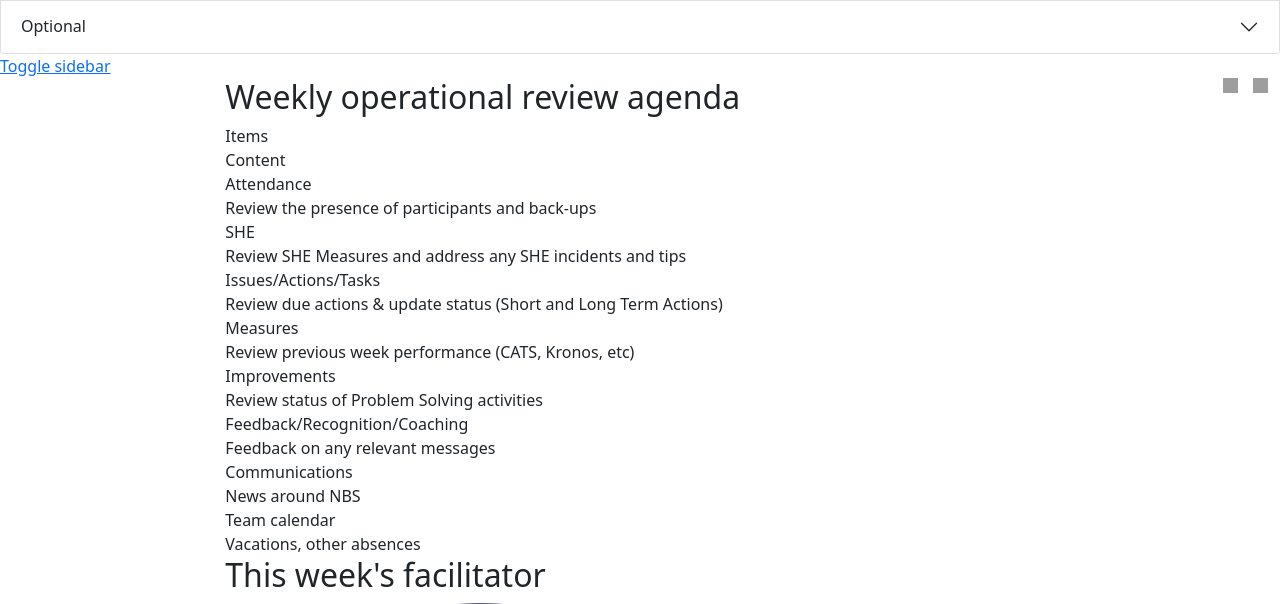
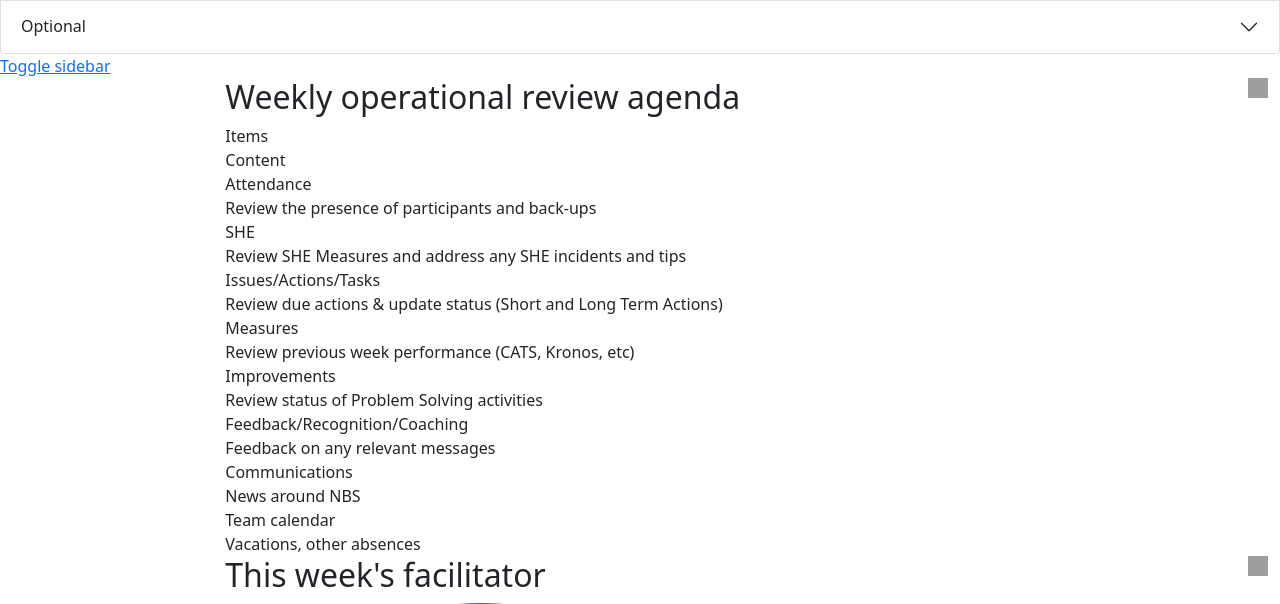
Before and after one commit to VDyordyak/WORDashboard, a Django app: page / in a window 1280 px wide. Shown: the part 695-1299 px from the top of the page. Run offline with Django 3.2, Linux system fonts and the light colour scheme; a user stored in the database is signed in; data comes from the database, SQL or seed files in the repository; both versions use the stored data as it was after the commit; some libraries are stand-ins or nearby versions; grey boxes are pictures that could not be loaded.

Commit message:
fixing configurations

```diff
--- a/authapp/templates/account/agenda-facilitators.html
+++ b/authapp/templates/account/agenda-facilitators.html
@@ -1,4 +1,26 @@
+{% load static %}
 <div class="facilitators">
+    <div class="more-settings">
+        {% if not wor_leader_peresent %}
+            {% if request.user == week_role.wor_engager %}
+                <img class="more-settings-icon" src="{% static '/img/settings.png' %}">
+                <div class="settings-dropdown">
+                    <ul class="setting-list">
+                        {% csrf_token %}
+                        <li class="setting-item meeting-start"><a href="">Become WOR leader</a> </li>
+                    </ul>
+                </div>
+            {% elif not wor_engager_peresent %}
+                <img class="more-settings-icon" src="{% static '/img/settings.png' %}">
+                <div class="settings-dropdown">
+                    <ul class="setting-list">
+                        {% csrf_token %}
+                        <li class="setting-item meeting-start"><a href="">Become WOR leader</a> </li>
+                    </ul>
+                </div>
+            {% endif %}
+        {% endif %}
+    </div>
     <h2 class="page-title">This week's facilitator</h2>
     <div class="user_description" style="margin-bottom: 56px;">
         <div class="user_information_block">
--- a/authapp/templates/account/agenda.html
+++ b/authapp/templates/account/agenda.html
@@ -7,12 +7,12 @@
 
 {% block content %}
 <style>
-    .more-settings{
+    .more-settings, .confetti-block{
         display: flex;
         justify-content: flex-end;
         float: right;
         position: relative;
-        width: 30%;
+        width: 45%;
     }
     .more-settings .settings-dropdown {
         display: none;
@@ -39,38 +39,18 @@
         text-decoration: none;
         color: inherit;
     }
-    .more-settings img{
-        width: 15px;
-        height: 15px;
+    .more-settings img, .confetti-block img{
+        width: 20px;
+        height: 20px;
     }
     .more-settings .confetti{
         margin-left: 15px;
     }
 </style>
 <div class="agenda_content">
-    <div class="more-settings">
-        {% if not wor_leader_peresent %}
-            {% if request.user == week_role.wor_engager %}
-                <img class="more-settings-icon" src="{% static '/img/settings.png' %}">
-                <div class="settings-dropdown">
-                    <ul class="setting-list">
-                        {% csrf_token %}
-                        <li class="setting-item meeting-start"><a href="">Become WOR leader</a> </li>
-                    </ul>
-                </div>
-            {% elif not wor_engager_peresent %}
-                <img class="more-settings-icon" src="{% static '/img/settings.png' %}">
-                <div class="settings-dropdown">
-                    <ul class="setting-list">
-                        {% csrf_token %}
-                        <li class="setting-item meeting-start"><a href="">Become WOR leader</a> </li>
-                    </ul>
-                </div>
-            {% endif %}
-        {% endif %}
+    <div class="confetti-block">
         <img class="confetti" onclick="toggleConfetti();" src="{% static '/img/confetti.jfif' %}" alt="">
     </div>
-
     <h2 class="page-title">Weekly operational review agenda</h2>
     <div class="agenda_body">
         <div class="agenda_description">
```
Also changed, not shown: db.sqlite3.
